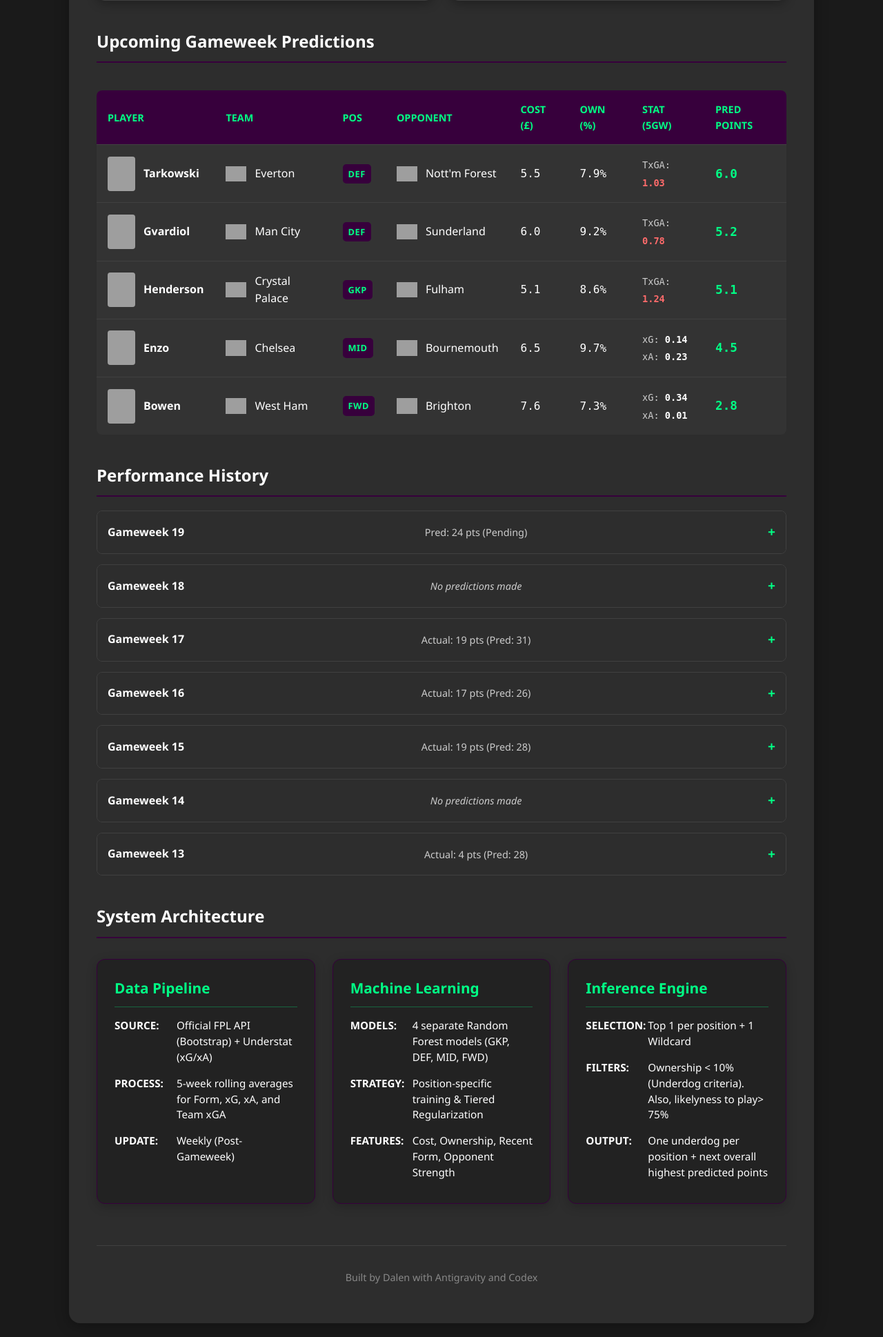
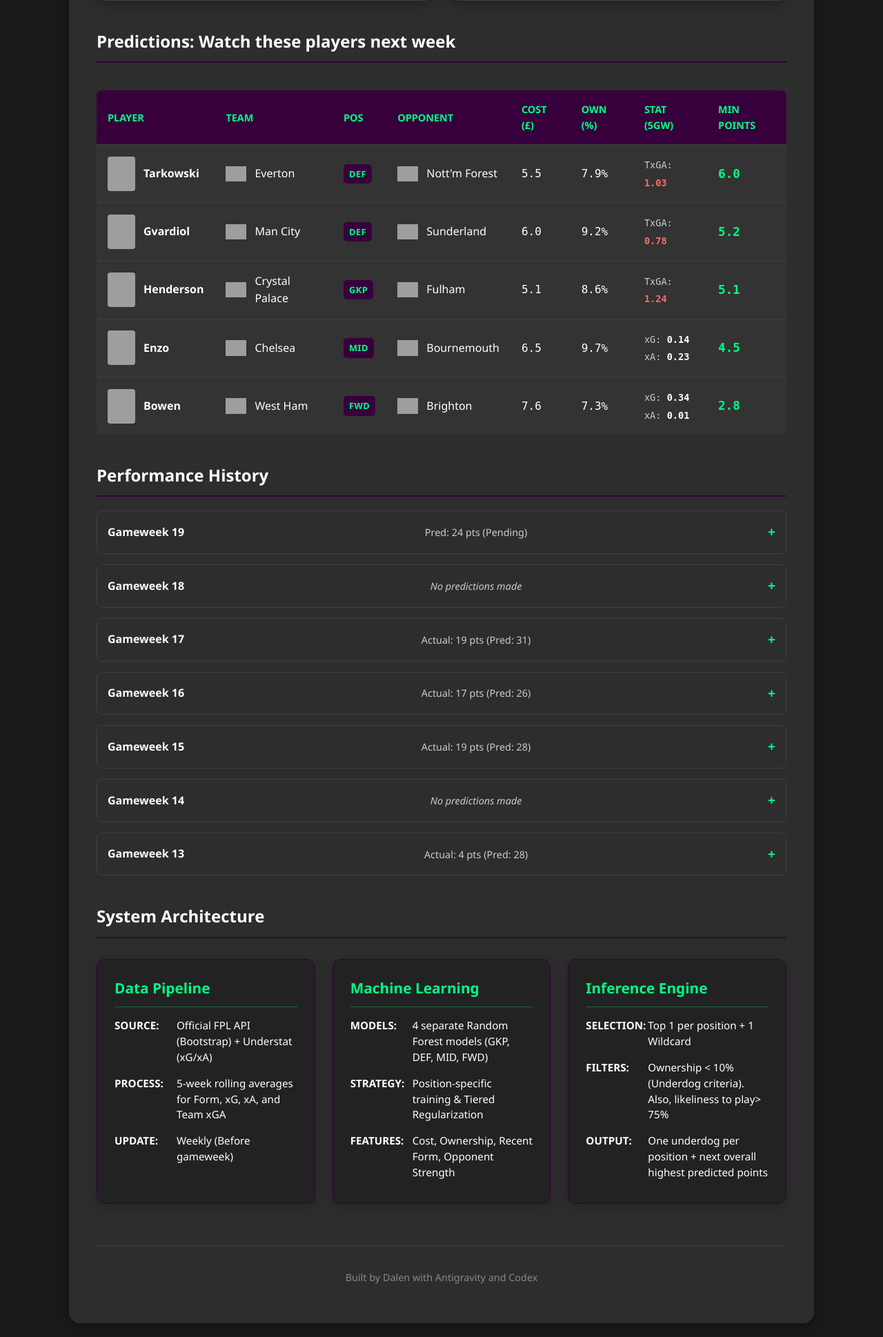
Before and after one commit to PaulKumswa/FPL-Wizard, a Flask app: page / in a window 1280 px wide. Shown: the part 474-2412 px from the top of the page at 69% size. Run offline with Flask 3, Linux system fonts and the light colour scheme; grey boxes are pictures that could not be loaded.

Commit message:
updated descriptions

```diff
--- a/src/templates/index.html
+++ b/src/templates/index.html
@@ -400,7 +400,7 @@
         </div>
 
         <!-- Upcoming Gameweek Predictions -->
-        <h2>Upcoming Gameweek Predictions</h2>
+        <h2>Predictions: Watch these players next week</h2>
         <div id="predictions">
             <p class="loading">Loading predictions...</p>
         </div>
@@ -418,7 +418,7 @@
                 <h3>Data Pipeline</h3>
                 <p><strong>SOURCE:</strong> Official FPL API (Bootstrap) + Understat (xG/xA)</p>
                 <p><strong>PROCESS:</strong> 5-week rolling averages for Form, xG, xA, and Team xGA</p>
-                <p><strong>UPDATE:</strong> Weekly (Post-Gameweek)</p>
+                <p><strong>UPDATE:</strong> Weekly (Before gameweek)</p>
             </div>
             <div class="arch-card">
                 <h3>Machine Learning</h3>
@@ -429,7 +429,7 @@
             <div class="arch-card">
                 <h3>Inference Engine</h3>
                 <p><strong>SELECTION:</strong> Top 1 per position + 1 Wildcard</p>
-                <p><strong>FILTERS:</strong> Ownership < 10% (Underdog criteria). Also, likelyness to play> 75% </10>
+                <p><strong>FILTERS:</strong> Ownership < 10% (Underdog criteria). Also, likeliness to play> 75% </10>
                 </p>
                 <p><strong>OUTPUT:</strong> One underdog per position + next overall highest predicted points
                 </p>
@@ -469,7 +469,7 @@
                                     <th>Cost (£)</th>
                                     <th>Own (%)</th>
                                     <th>Stat (5GW)</th>
-                                    <th>Pred Points</th>
+                                    <th>Min Points</th>
                                 </tr>
                             </thead>
                             <tbody>
```
Also changed, not shown: run_instructions.md (+3 -0 lines), data/stats.db.
